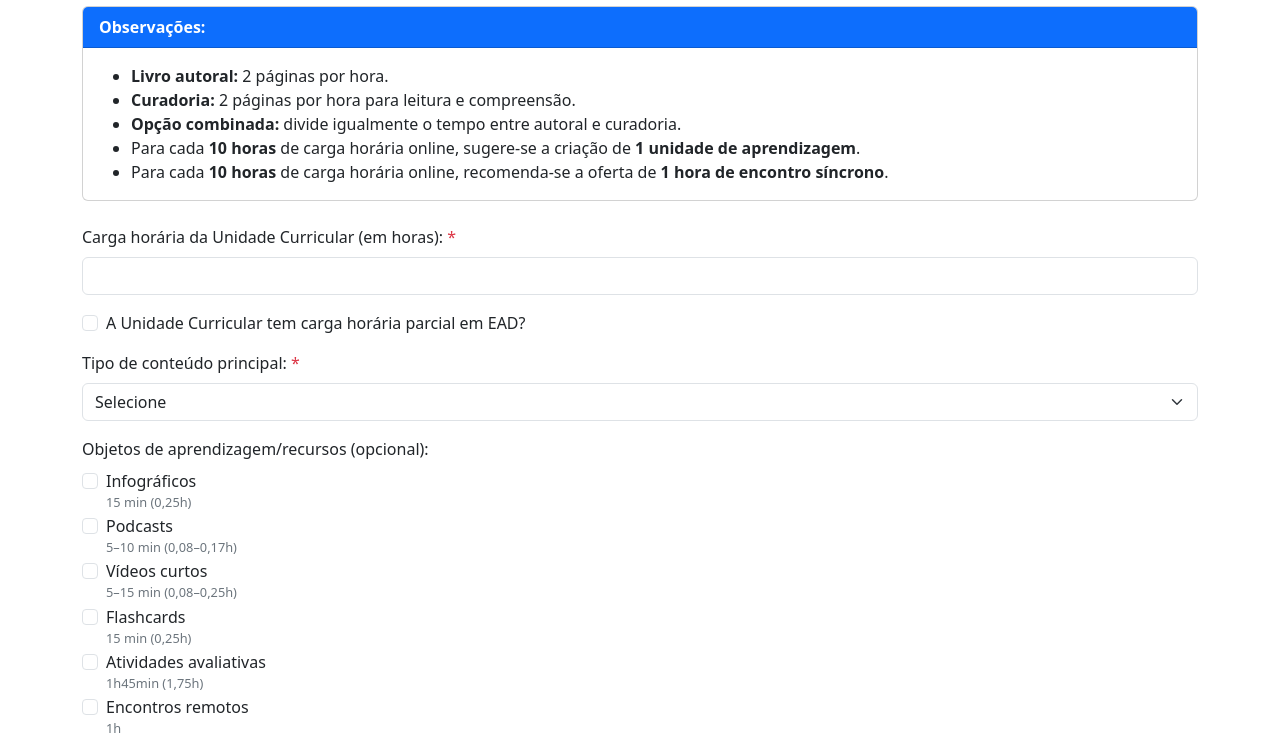
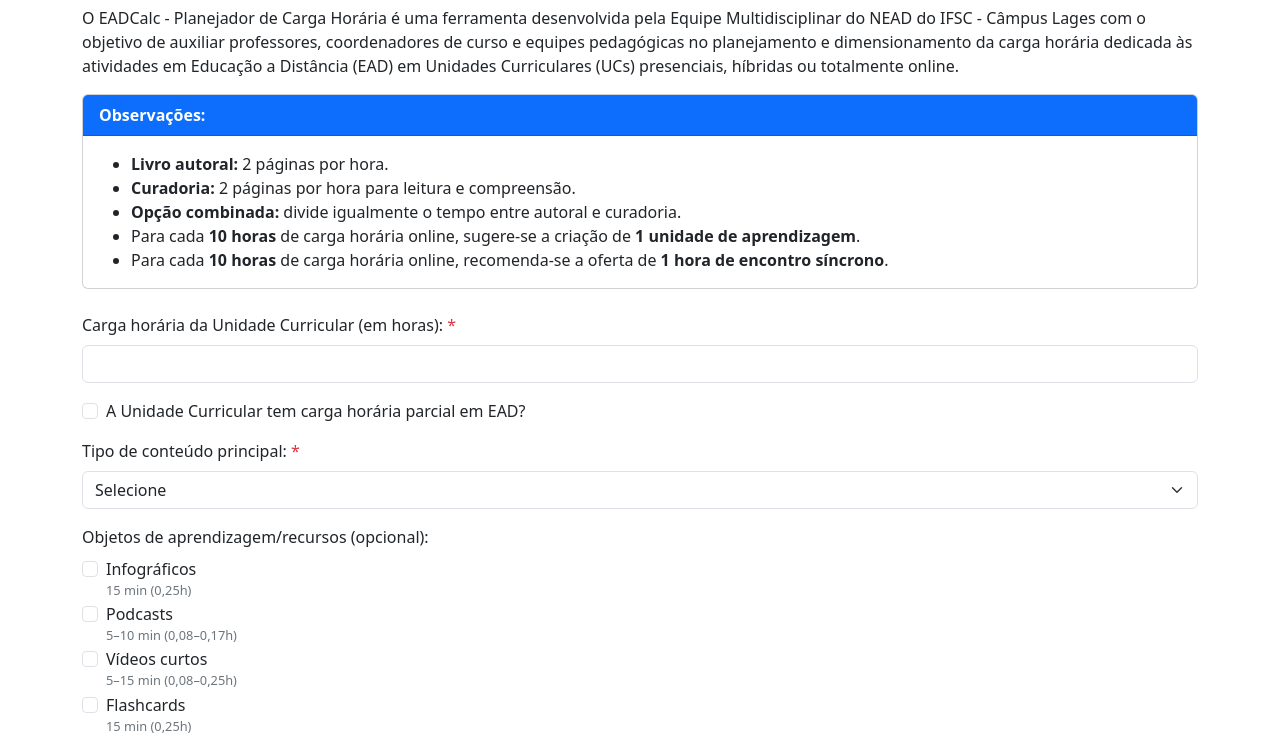
Before and after one commit to edinilsonvida/calculadora_ead_nead, a plain HTML site: page index.html in a window 1280 px wide. Shown: the part 241-983 px from the top of the page. Drawn offline with nearby package versions, Linux system fonts and the light colour scheme.

Commit message:
Atualização do index.html
Atualização do index.html

```diff
--- a/index.html
+++ b/index.html
@@ -12,6 +12,8 @@
   </header>
 
   <h2 class="mb-4 text-center">EADCalc - Planejador de Carga Horária</h2>
+
+  <p>O EADCalc - Planejador de Carga Horária é uma ferramenta desenvolvida pela Equipe Multidisciplinar do NEAD do IFSC - Câmpus Lages com o objetivo de auxiliar professores, coordenadores de curso e equipes pedagógicas no planejamento e dimensionamento da carga horária dedicada às atividades em Educação a Distância (EAD) em Unidades Curriculares (UCs) presenciais, híbridas ou totalmente online.</p>
 
   <div class="card mb-4">
     <div class="card-header bg-primary text-white">
```
